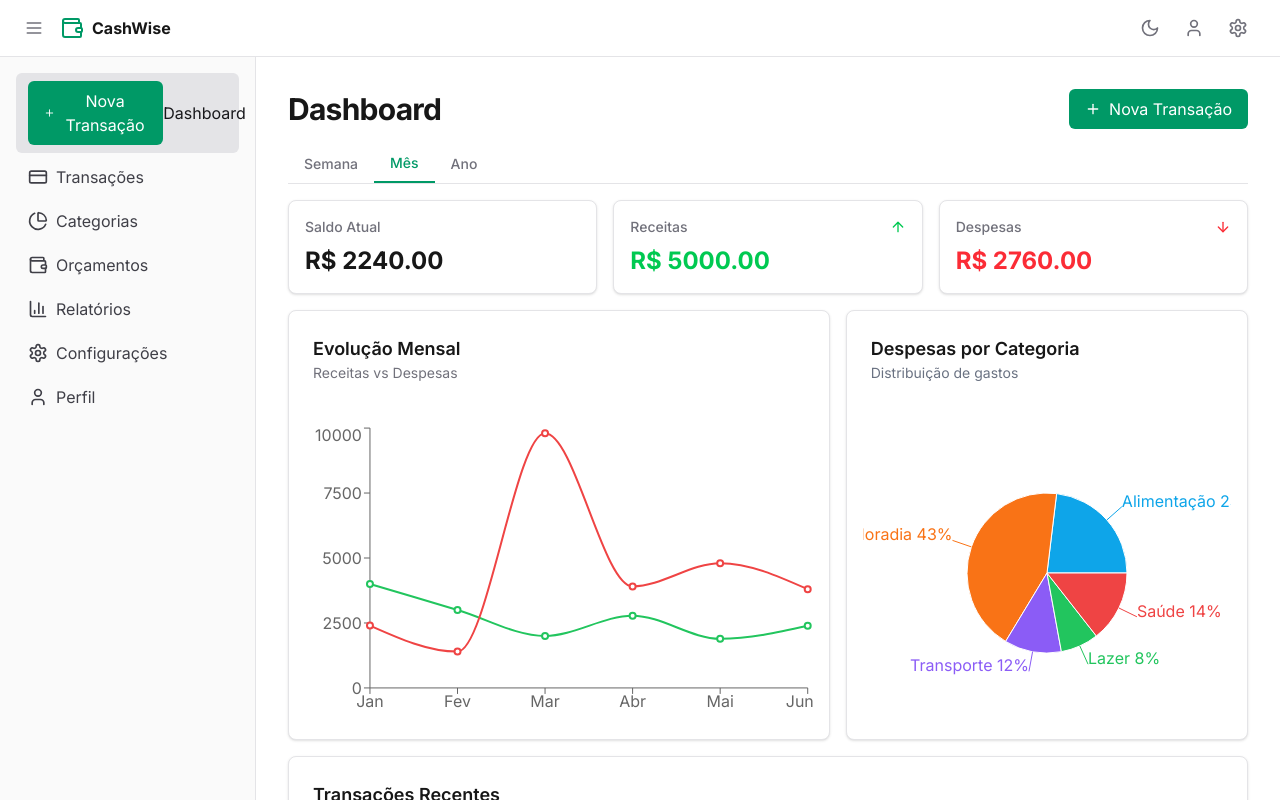
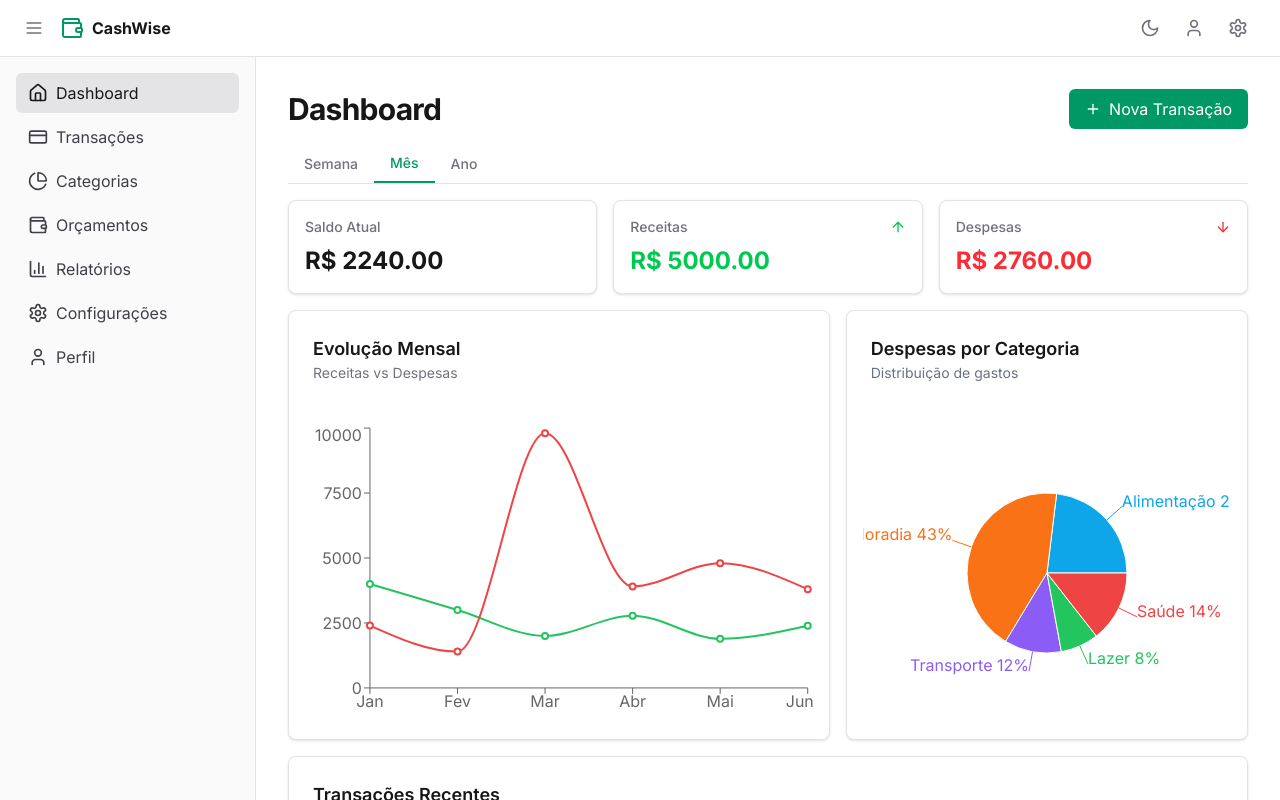
Before and after one commit to rodrigordgfs/CashWise-APP, a Next.js app: page /dashboard in a window 1280 px wide. Shown: the top 800 px of the page. Built offline with nearby package versions, Linux system fonts and the light colour scheme.

Commit message:
bugfix: Ajustado erro do botao no menu

```diff
--- a/src/components/ui/dashboard/MobileMenu/index.tsx
+++ b/src/components/ui/dashboard/MobileMenu/index.tsx
@@ -3,6 +3,7 @@
 import {
   BarChart3,
   CreditCard,
+  Home as HomeIcon,
   LogOut,
   Moon,
   PieChart,
@@ -13,7 +14,6 @@ import {
   X,
 } from "lucide-react";
 import { NavItem } from "../NavItem";
-import Home from "@/app/page";
 import { useTheme } from "@/context/darkModeContext";
 import { usePathname } from "next/navigation";
 import { useMenu } from "@/context/menuContext";
@@ -38,7 +38,7 @@ export const MobileMenu = () => {
         <div className="p-4 space-y-1">
           <NavItem
             href="/dashboard"
-            icon={Home}
+            icon={HomeIcon}
             title="Dashboard"
             isActive={pathname === "/dashboard"}
           />
--- a/src/components/ui/dashboard/SideBarDesktop/index.tsx
+++ b/src/components/ui/dashboard/SideBarDesktop/index.tsx
@@ -3,6 +3,7 @@
 import {
   BarChart3,
   CreditCard,
+  Home as HomeIcon,
   LogOut,
   PieChart,
   Settings,
@@ -11,7 +12,6 @@ import {
 } from "lucide-react";
 import { NavItem } from "../NavItem";
 import { usePathname } from "next/navigation";
-import Home from "@/app/page";
 import { useSidebar } from "@/context/sidebarContext";
 
 export const SideBarDesktop = () => {
@@ -27,7 +27,7 @@ export const SideBarDesktop = () => {
       <div className="flex flex-col space-y-1 p-4">
         <NavItem
           href="/dashboard"
-          icon={Home}
+          icon={HomeIcon}
           title="Dashboard"
           isActive={pathname === "/dashboard"}
         />
@@ -76,4 +76,4 @@ export const SideBarDesktop = () => {
       </div>
     </aside>
   );
-};
+}
```
